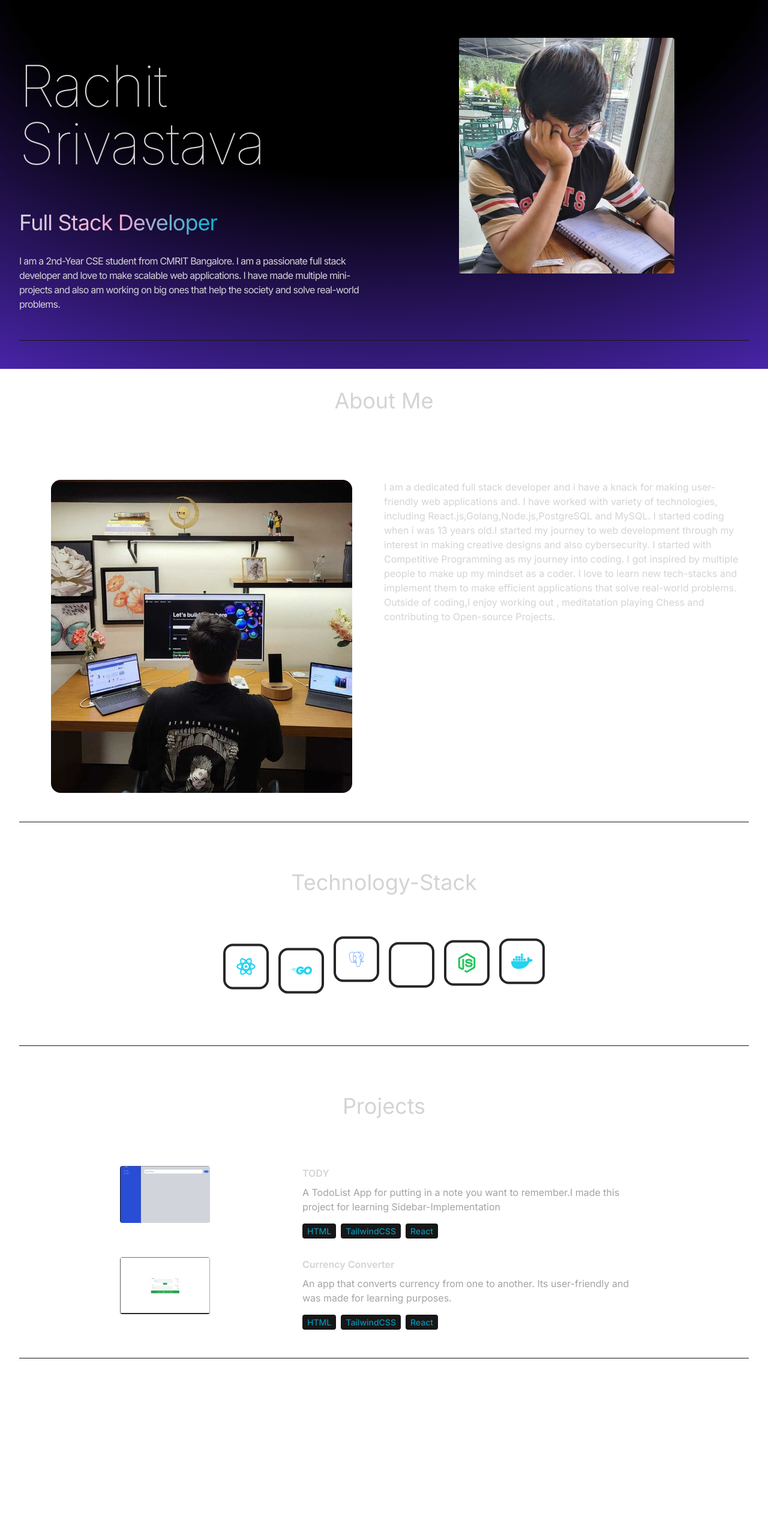
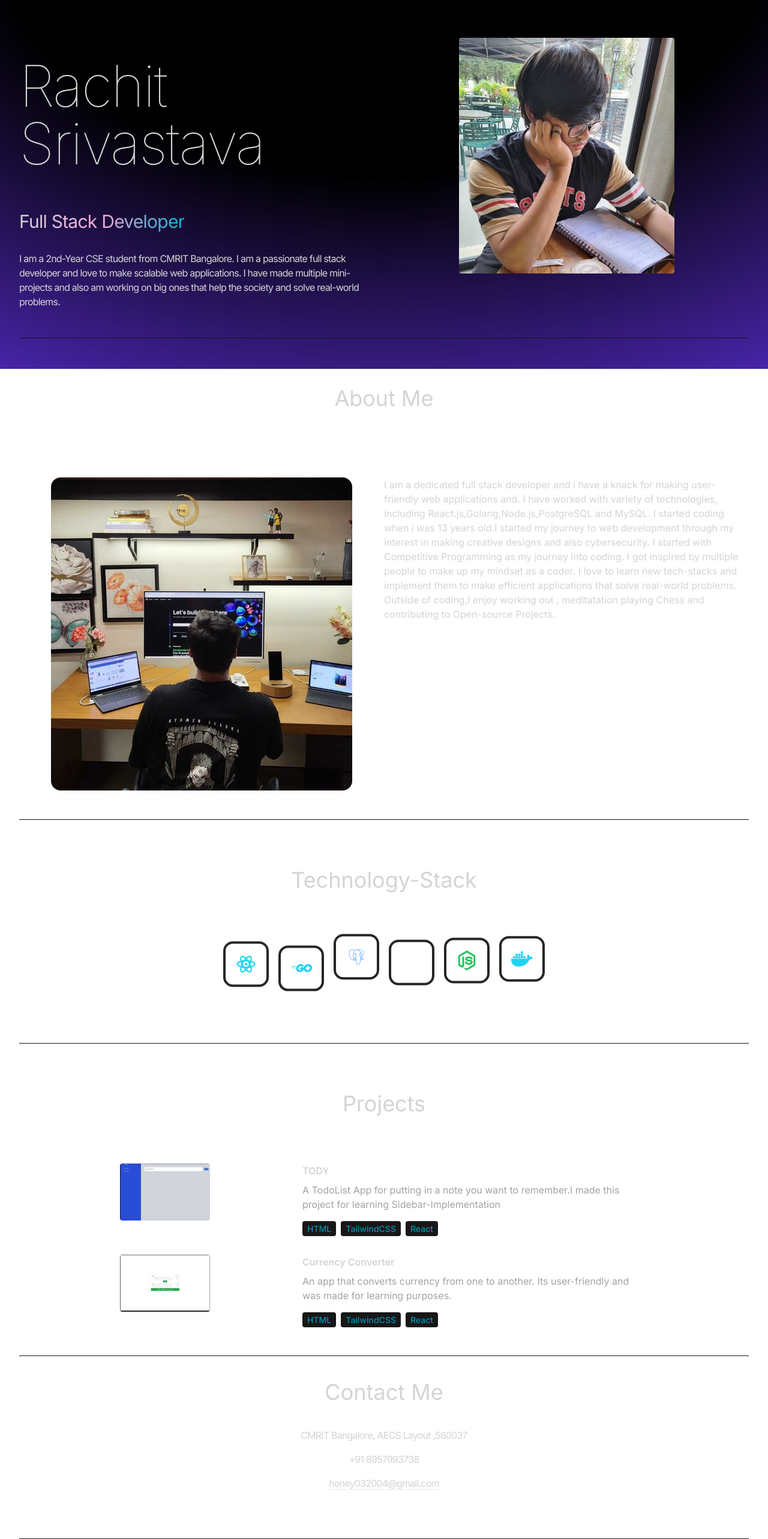
Before and after one commit to Ethics03/Portfolio, a React (Vite) app: page / in a window 1280 px wide. Shown: the part 185-2751 px from the top of the page at 60% size. Before the commit the page ends 2450 px from the top, so only its background shows below. Built offline with nearby package versions, Linux system fonts and the light colour scheme.

Commit message:
addedContacts

```diff
--- a/src/App.jsx
+++ b/src/App.jsx
@@ -7,6 +7,7 @@
 import About from './Components/About'
 import Tech from './Components/Tech'
 import Projects from './Components/Projects'
+import Contacts from './Components/Contacts'
 import { motion } from "framer-motion"
 
 
@@ -30,6 +31,7 @@
     <About/>
     <Tech/>
     <Projects/>
+    <Contacts/>
     </div>
 
       </div>
--- /dev/null
+++ b/src/Components/Contacts.jsx
@@ -0,0 +1,19 @@
+import React from 'react'
+import CONTACT from '../Constants'
+
+const Contacts = () => {
+  return (
+    <div className = 'border-b border-neutral-900 pb-20'>
+        <h2 className = 'my-10 text-center text-4xl'>Contact Me</h2>
+        <div className = 'text-center tracking-tighter'>
+            <p className ='my-4'>{CONTACT.address}</p>
+            <p className ='my-4'>{CONTACT.phoneNo}</p>
+            <a href="#" className = 'border-b'>{CONTACT.email}</a>
+        </div>
+
+    </div>
+
+  )
+}
+
+export default Contacts
--- a/src/Components/Hero.jsx
+++ b/src/Components/Hero.jsx
@@ -25,7 +25,7 @@
                                 variants={container(0.5)}
                                 initial="hidden"
                                 animate = "visible"
-                    className = 'bg-gradient-to-r from-gray-300 via-pink-300 to-cyan-500 bg-clip-text text-4xl tracking-tight text-transparent'
+                    className = 'bg-gradient-to-r from-gray-300 via-pink-300 to-cyan-500 bg-clip-text text-3xl tracking-tight text-transparent'
                     >
                     Full Stack Developer
                     </motion.span>
--- a/src/Constants/index.js
+++ b/src/Constants/index.js
@@ -1,5 +1,5 @@
 import project1 from '../assets/Tody.jpg';
- import project2 from '../assets/Currency.jpg'
+import project2 from '../assets/Currency.jpg'
 
  export const HERO_CONTENT = "I am a 2nd-Year CSE student from CMRIT Bangalore. I am a passionate full stack developer and love to make scalable web applications. I have made multiple mini-projects and also am working on big ones that help the society and solve real-world problems."
 
@@ -22,3 +22,11 @@
         technologies: ["HTML","TailwindCSS","React"],
     }
  ]
+
+ export const CONTACT = {
+    address: "CMRIT Bangalore, AECS Layout ,560037",
+    phoneNo: "+91 8957993738",
+    email: "honey032004@gmail.com",
+ }
+
+ export default CONTACT
--- a/src/output.css
+++ b/src/output.css
@@ -638,6 +638,16 @@
   margin-bottom: 5rem;
 }
 
+.my-10{
+  margin-top: 2.5rem;
+  margin-bottom: 2.5rem;
+}
+
+.my-4{
+  margin-top: 1rem;
+  margin-bottom: 1rem;
+}
+
 .mb-2{
   margin-bottom: 0.5rem;
 }
@@ -811,6 +821,10 @@
   padding-bottom: 1rem;
 }
 
+.pb-20{
+  padding-bottom: 5rem;
+}
+
 .text-center{
   text-align: center;
 }
@@ -833,6 +847,11 @@
 .text-sm{
   font-size: 0.875rem;
   line-height: 1.25rem;
+}
+
+.text-3xl{
+  font-size: 1.875rem;
+  line-height: 2.25rem;
 }
 
 .font-semibold{
```
